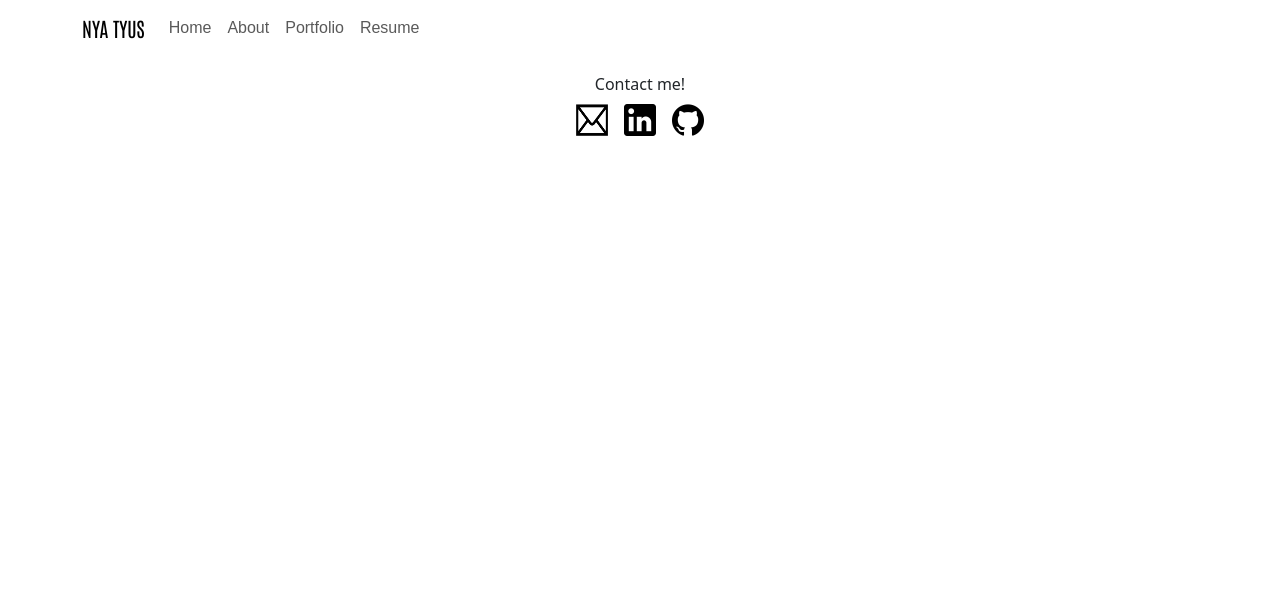
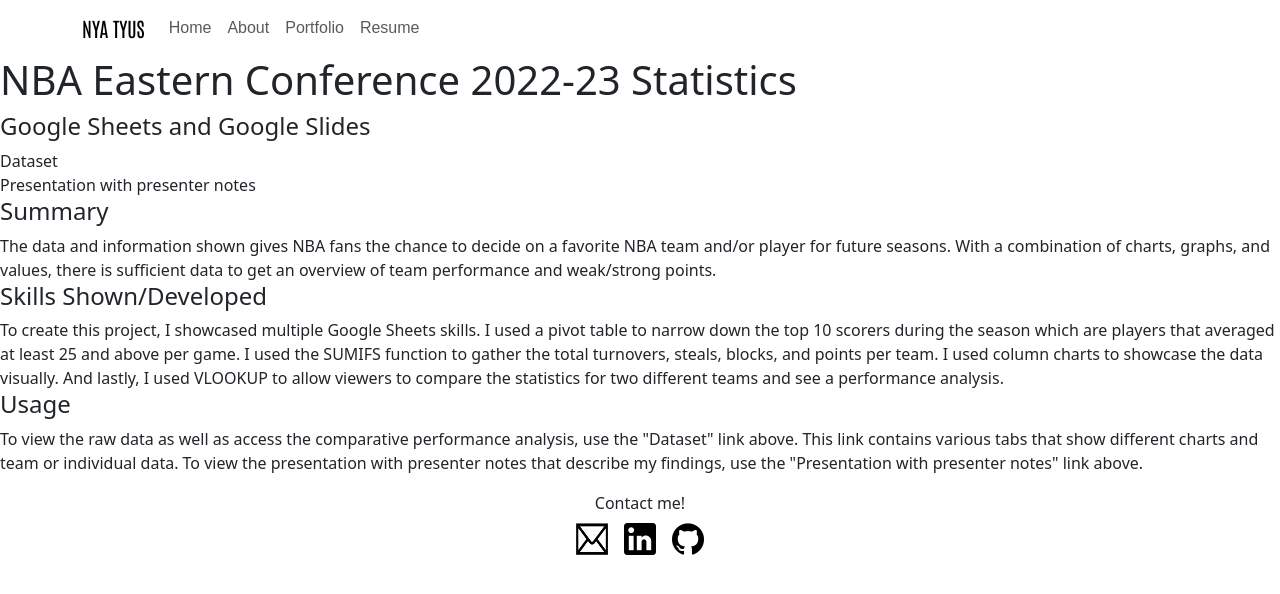
Before and after one commit to nyashanice/Data-Analyst-Portfolio, a React (Create React App) app: page /NBA-Stats in a window 1280 px wide. Shown: the top 594 px of the page. Built offline with nearby package versions, Linux system fonts and the light colour scheme.

Commit message:
add first project to portfolio

```diff
--- a/src/App.js
+++ b/src/App.js
@@ -5,6 +5,7 @@ import { BrowserRouter as Router, Routes, Route } from "react-router-dom";
 import Home from "./pages/Home";
 import About from "./pages/About";
 import Portfolio from "./pages/Portfolio";
+import Stats from "./pages/Stats";
 import Header from "./components/Header";
 import Footer from "./components/Footer";
 
@@ -17,6 +18,7 @@ export default function App() {
           <Route path="/" element={<Home />} />
           <Route path="/about" element={<About />} />
           <Route path="/portfolio" element={<Portfolio />} />
+          <Route path="/NBA-Stats" element={<Stats />} />
         </Routes>
       </div>
       <Footer />
--- a/src/pages/Portfolio.js
+++ b/src/pages/Portfolio.js
@@ -0,0 +1,60 @@
+import React from "react";
+import Button from "react-bootstrap/Button";
+import Card from "react-bootstrap/Card";
+import CardGroup from "react-bootstrap/CardGroup";
+import { Link } from "react-router-dom";
+
+export default function Portfolio() {
+  return (
+    <CardGroup>
+      <Card>
+        <Card.Img variant="top" src="/images/basketball.jpg" />
+        <Card.Body>
+          <Card.Title>NBA Eastern Conference Stats</Card.Title>
+          <Card.Text>
+            <div>
+              This analysis allows basketball fans to compare the statistics of
+              the NBA Eastern Conference teams and players for the 2022-23
+              season.
+            </div>
+            <div>
+              This project was created using Google Sheets and Google Slides.
+            </div>
+          </Card.Text>
+          <Link to="/NBA-Stats">
+            <Button variant="light">Slam dunk!</Button>
+          </Link>
+        </Card.Body>
+      </Card>
+      <Card>
+        <Card.Img variant="top" src="/images/travel.jpg" />
+        <Card.Body>
+          <Card.Title>Travel Expense Tracker</Card.Title>
+          <Card.Text>
+            <div>
+              This command line application allows users to keep track of their
+              trips and expenses over the year with the ability to create, read,
+              update, and delete data.
+            </div>
+            <div>This project was created using MySQL and Python.</div>
+          </Card.Text>
+          <Button variant="light">Bon voyage!</Button>
+        </Card.Body>
+      </Card>
+      <Card>
+        <Card.Img variant="top" src="holder.js/100px160" />
+        <Card.Body>
+          <Card.Title>Card title</Card.Title>
+          <Card.Text>
+            This is a wider card with supporting text below as a natural lead-in
+            to additional content. This card has even longer content than the
+            first to show that equal height action.
+          </Card.Text>
+        </Card.Body>
+        <Card.Footer>
+          <small className="text-muted">Last updated 3 mins ago</small>
+        </Card.Footer>
+      </Card>
+    </CardGroup>
+  );
+}
--- /dev/null
+++ b/src/pages/Stats.js
@@ -0,0 +1,37 @@
+import React from "react";
+
+export default function Stats() {
+  return (
+    <div>
+      <h1>NBA Eastern Conference 2022-23 Statistics</h1>
+      <h4>Google Sheets and Google Slides</h4>
+      <div>Dataset</div>
+      <div>Presentation with presenter notes</div>
+      <h4>Summary</h4>
+      <div>
+        The data and information shown gives NBA fans the chance to decide on a
+        favorite NBA team and/or player for future seasons. With a combination
+        of charts, graphs, and values, there is sufficient data to get an
+        overview of team performance and weak/strong points.
+      </div>
+      <h4>Skills Shown/Developed</h4>
+      <div>
+        To create this project, I showcased multiple Google Sheets skills. I
+        used a pivot table to narrow down the top 10 scorers during the season
+        which are players that averaged at least 25 and above per game. I used
+        the SUMIFS function to gather the total turnovers, steals, blocks, and
+        points per team. I used column charts to showcase the data visually. And
+        lastly, I used VLOOKUP to allow viewers to compare the statistics for
+        two different teams and see a performance analysis.
+      </div>
+      <h4>Usage</h4>
+      <div>
+        To view the raw data as well as access the comparative performance
+        analysis, use the "Dataset" link above. This link contains various tabs
+        that show different charts and team or individual data. To view the
+        presentation with presenter notes that describe my findings, use the
+        "Presentation with presenter notes" link above.
+      </div>
+    </div>
+  );
+}
```
Also changed, not shown: public/images/basketball.jpg (added), public/images/travel.jpg (added).
